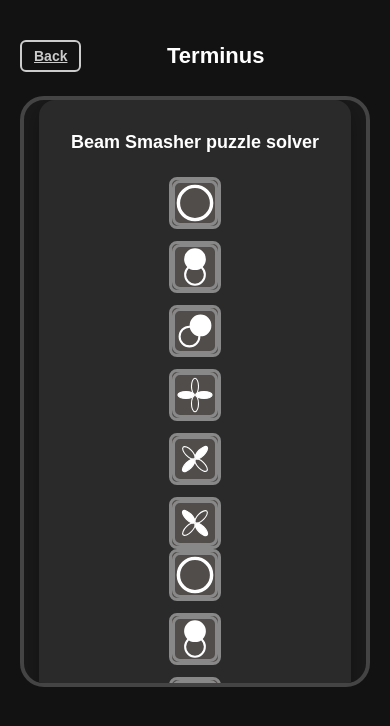
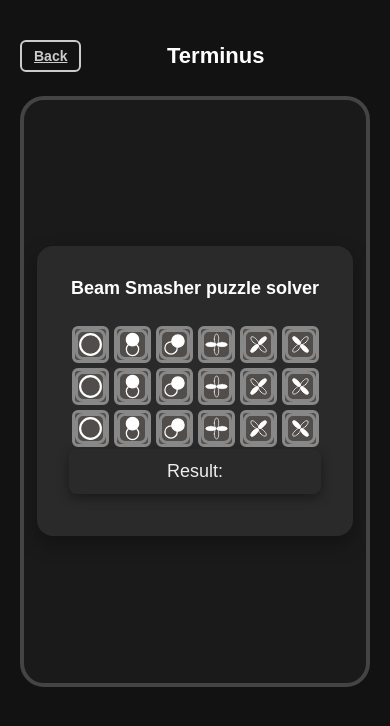
Before and after one commit to pochua117/CODSideKick, a Next.js app: page /maps/terminus in a window 390 px wide. Shown: the top 726 px of the page. Built offline with nearby package versions, Linux system fonts and the light colour scheme.

Commit message:
Added bar below Code

```diff
--- a/src/styles/globals.css
+++ b/src/styles/globals.css
@@ -394,11 +394,44 @@ body {
   font-size: .9rem;
 }
 
-.item-selection {
+.terminus-objects-section {
   display: flex;
   flex-direction: column;
   align-items: center;
+  margin-bottom: 20px;
+}
+
+.item-selection {
+  display: flex;
+  flex-direction: row;
+  align-items: center;
   gap: 12px;
+  padding: 6px;
+}
+
+.item-selection button img{
+  width: 50px;
+  height: 50px;
+}
+
+.item-selection button {
+  border-radius: 6px;
+}
+
+.result-box {
+  display: inline-block;
+  min-width: 20px;
+  margin: 0 5px;
+  text-align: center;
+  border-bottom: 2px solid rgb(255, 255, 255);
+}
+
+.result-box {
+  display: inline-block;
+  min-width: 25px;
+  margin: 0 5px;
+  text-align: center;
+  border-bottom: 2px solid rgb(255, 255, 255);
 }
 
 
@@ -549,6 +582,10 @@ body {
   box-shadow: 0 4px 12px rgba(0, 0, 0, 0.4);
 }
 
+.objects-section button:hover {
+  border-color: #3a3a3a;
+}
+
 .objects-section button .oject-name {
   font-weight: 888;
 }
@@ -556,6 +593,13 @@ body {
 .objects-section button .oject-extra {
   font-size: .9rem;
 }
+
+.item-selection button img{
+  width: 40px;
+  height: 40px;
+}
+
+
 }
 
 
@@ -667,6 +711,11 @@ body {
     width: 150px;
     gap: .35rem;
     padding: 5px 5px;
+  }
+
+  .item-selection button img{
+    width: 30px;
+    height: 30px;
   }
 }
 
@@ -793,4 +842,14 @@ body {
   gap: .35rem;
   padding: 5px 5px;
 }
+
+.item-selection {
+  gap: 5px;
+  padding: 2.5px;
 }
+
+.item-selection button img{
+  width: 25px;
+  height: 25px;
+}
+}
```
Also changed, not shown: src/components/FolderPuzzleSolver.jsx (+13 -1 lines).
